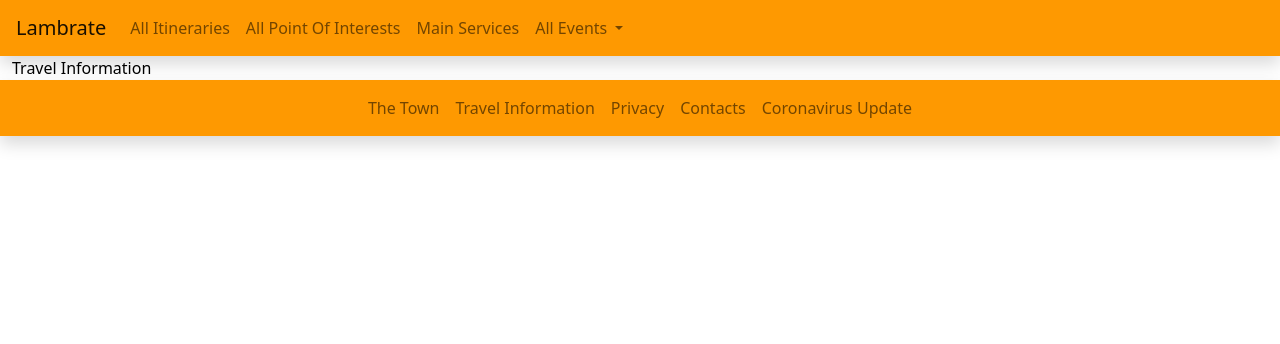
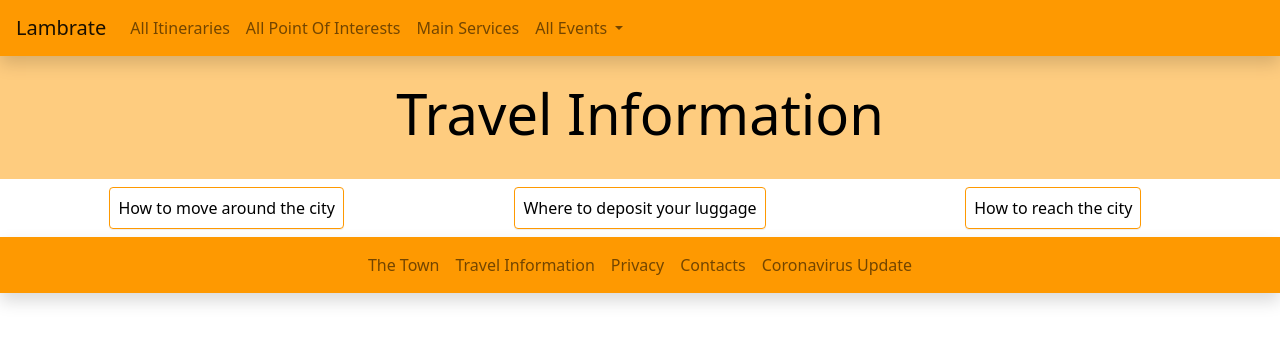
Before and after one commit to amangabba/HYPE-GabbaPanseriNumeroliSanti, a Nuxt app: page /travel-information in a window 1280 px wide. Shown: the top 344 px of the page. Built offline with nearby package versions, Linux system fonts and the light colour scheme.

Commit message:
Set up of Travel Info pages

```diff
--- /dev/null
+++ b/components/TravelInfoButtons.vue
@@ -0,0 +1,37 @@
+<template>
+    <div class="row m-2 text-center">
+        <div v-for="(element, elementIndex) of travelInfoList"
+             :key="`navItem${elementIndex}`"
+             class="col-md-4">
+            <a class="btn btn-primary mx-4 p-2" :href="element.path">{{ element.name }}</a>
+        </div>
+    </div>
+</template>
+
+<script>
+export default {
+    name: "TravelInfoButtons",
+    data() {
+        return {
+            travelInfoList: [
+                {
+                    name: 'How to move around the city',
+                    path: '/move-around'
+                },
+                {
+                    name: 'Where to deposit your luggage',
+                    path: '/deposit-luggage'
+                },
+                {
+                    name: 'How to reach the city',
+                    path: '/reach-the-city'
+                }
+            ]
+        }
+    }
+}
+</script>
+
+<style scoped>
+
+</style>
--- /dev/null
+++ b/pages/deposit-luggage.vue
@@ -0,0 +1,17 @@
+<template>
+    <div
+        class="title-row row p-4 text-center bg-primary bg-opacity-50 mb-2"
+    >
+        <h1 class="display-4">Deposit Luggage</h1>
+    </div>
+</template>
+
+<script>
+export default {
+    name: "depositLuggage"
+}
+</script>
+
+<style scoped>
+
+</style>
--- /dev/null
+++ b/pages/move-around.vue
@@ -0,0 +1,17 @@
+<template>
+    <div
+        class="title-row row p-4 text-center bg-primary bg-opacity-50 mb-2"
+    >
+        <h1 class="display-4">How to move around the city</h1>
+    </div>
+</template>
+
+<script>
+export default {
+    name: "moveAround"
+}
+</script>
+
+<style scoped>
+
+</style>
--- /dev/null
+++ b/pages/reach-the-city.vue
@@ -0,0 +1,17 @@
+<template>
+    <div
+        class="title-row row p-4 text-center bg-primary bg-opacity-50 mb-2"
+    >
+        <h1 class="display-4">Ways to reach the city</h1>
+    </div>
+</template>
+
+<script>
+export default {
+    name: "reachTheCity"
+}
+</script>
+
+<style scoped>
+
+</style>
--- a/pages/travel-information.vue
+++ b/pages/travel-information.vue
@@ -1,10 +1,19 @@
 <template>
-    <div>Travel Information</div>
+    <div id="content" class="justify-content-center container">
+        <div
+            class="title-row row p-4 text-center bg-primary bg-opacity-50 mb-2"
+        >
+            <h1 class="display-4">Travel Information</h1>
+        </div>
+        <TravelInfoButtons></TravelInfoButtons>
+    </div>
 </template>
 
 <script>
+import TravelInfoButtons from "~/components/TravelInfoButtons";
 export default {
-    name: 'TravelInformation'
+    name: 'TravelInformation',
+    components: {TravelInfoButtons}
 }
 </script>
 
```
Also changed, not shown: components/FooterComponent.vue (+0 -29 lines).
